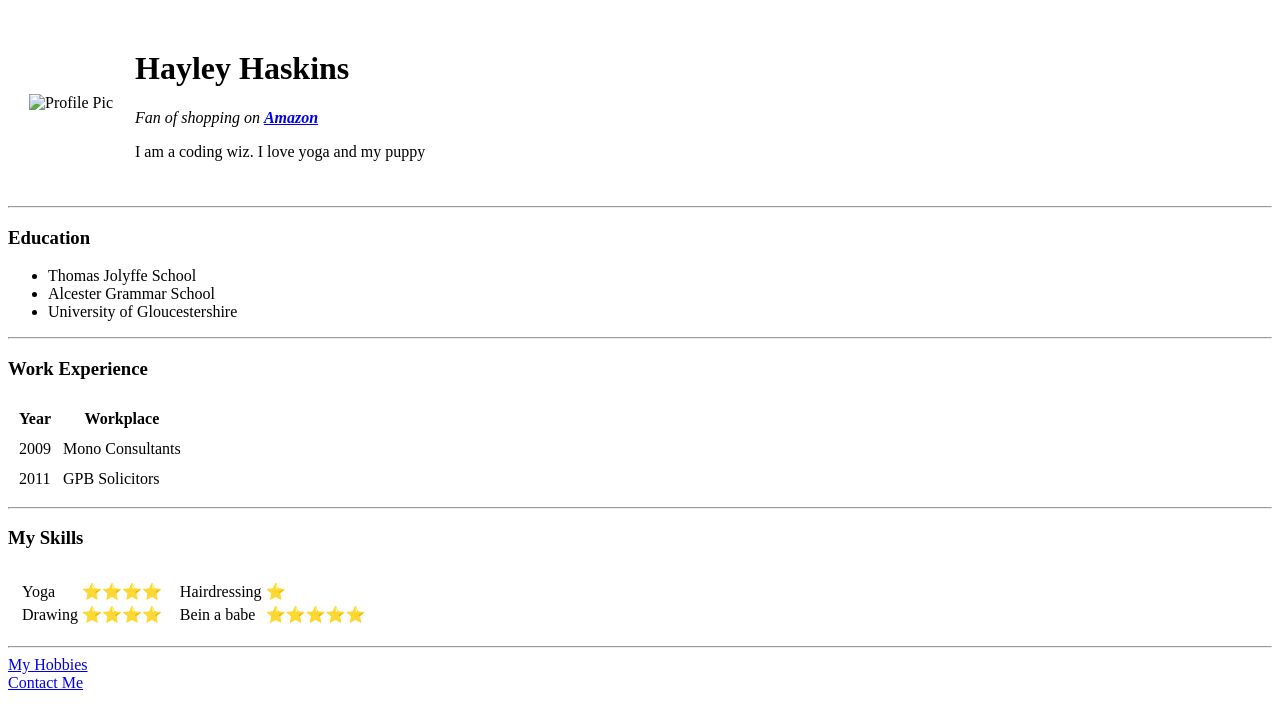
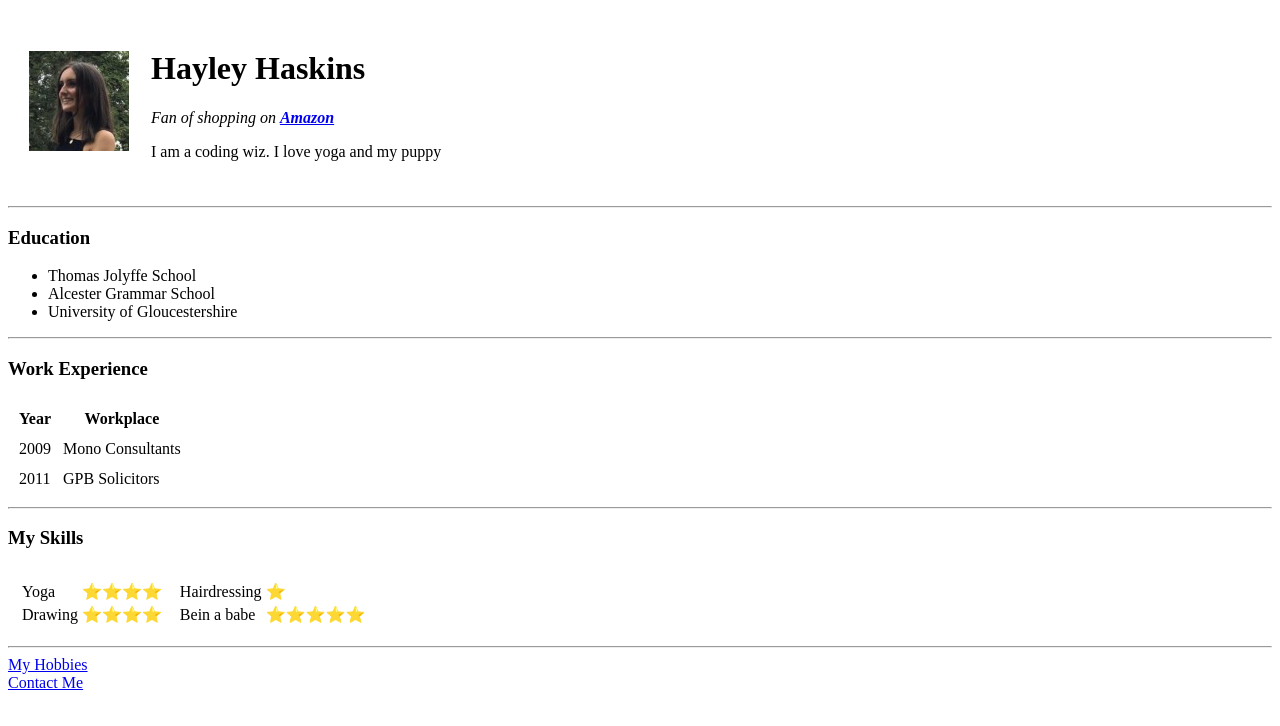
Before and after one commit to hayhask/CV, a plain HTML site: page index.html in a window 1280 px wide. Drawn offline with Linux system fonts and the light colour scheme.

Commit message:
Tried github URL of image

```diff
--- a/index.html
+++ b/index.html
@@ -9,7 +9,7 @@
 <body>
   <table cellspacing=20>
     <tr>
-      <td><img src="Images/LinkedIn Pic.jpeg" alt="Profile Pic"></td>
+      <td><img src="https://github.com/hayhask/CV/blob/master/LinkedIn%20Pic.jpeg" alt="Profile Pic"></td>
       <td><h1>Hayley Haskins</h1>
       <p><em>Fan of shopping on <strong><a href="https://www.amazon.co.uk/">Amazon</a></strong></em></p>
       <p>I am a coding wiz. I love yoga and my puppy</p></td>
```
